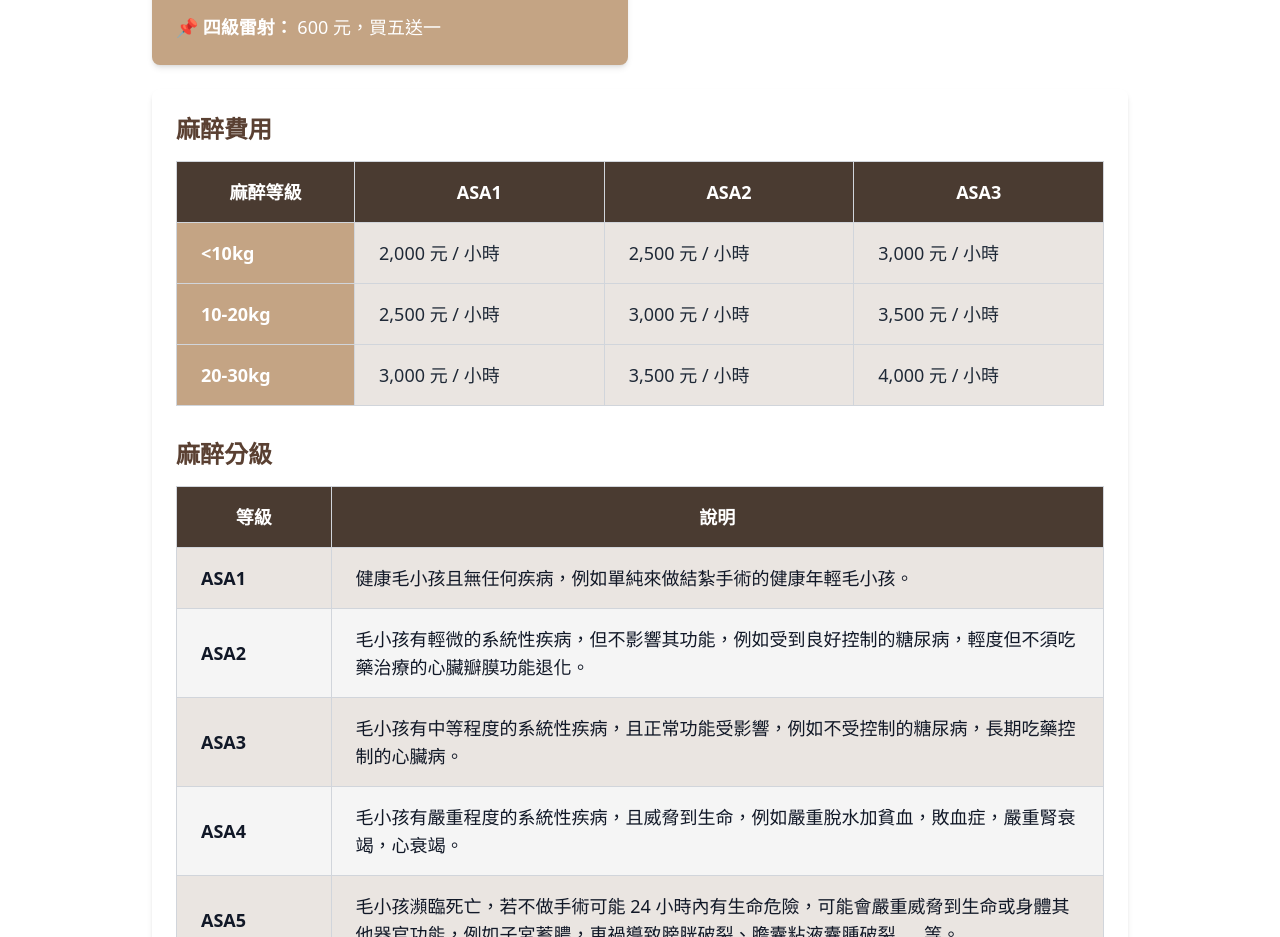
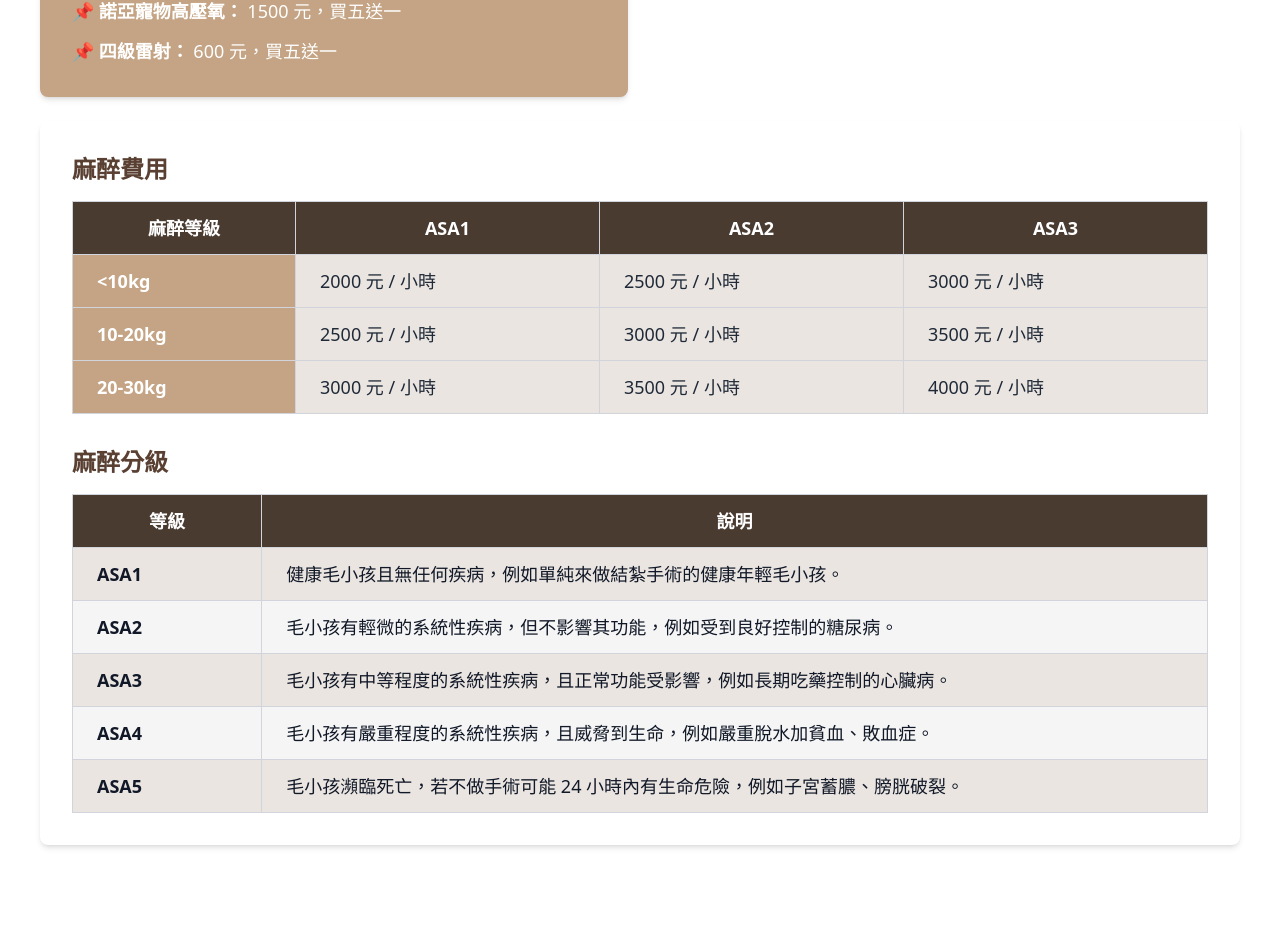
Before and after one commit to frankfu88/wenzhi, a Next.js app: page /pricing in a window 1280 px wide. Shown: the part 675-1612 px from the top of the page. Built offline with nearby package versions, Linux system fonts and the light colour scheme.

Commit message:
調整價格一覽RWD

```diff
--- a/src/app/pricing/page.tsx
+++ b/src/app/pricing/page.tsx
@@ -2,113 +2,100 @@ import { FaPaw } from "react-icons/fa";
 
 export default function Pricing() {
   return (
-    <main className="max-w-5xl mx-auto py-20 px-6">
+    <main className="max-w-5xl sm:max-w-full mx-auto py-20 px-4 md:px-6">
       <h2 className="text-4xl font-bold text-[#5A4032] flex items-center justify-center gap-2">
         <FaPaw className="text-yellow-500" /> 價格一覽
       </h2>
 
-      {/* 使用 Grid 讓價格區塊排列均勻 */}
-      <div className="grid grid-cols-2 md:grid-cols-2 gap-6 mt-8">
+      {/* 📌 使用 Grid 調整不同裝置的顯示方式 */}
+      <div className="grid grid-cols-1 md:grid-cols-2 gap-6 mt-8">
 
         {/* 一般門診收費 */}
-        <section className="bg-[#E6D6CC] text-gray-900 p-6 rounded-lg shadow-md flex flex-col">
+        <section className="bg-[#E6D6CC] text-gray-900 p-6 md:p-8 rounded-lg shadow-md flex flex-col">
           <h2 className="text-2xl font-bold">一般門診收費</h2>
-          <ul className="mt-4 space-y-3 text-lg">
+          <ul className="mt-4 gap-3 flex flex-col text-lg">
             <li>📌 掛號費：<b>50 元</b></li>
             <li>📌 診察費：<b>100 元</b></li>
           </ul>
         </section>
 
         {/* 檢驗費用 */}
-        <section className="bg-[#9D8575] text-white p-6 rounded-lg shadow-md flex flex-col">
+        <section className="bg-[#9D8575] text-white p-6 md:p-8 rounded-lg shadow-md flex flex-col">
           <h2 className="text-2xl font-bold">檢驗費用</h2>
-          <ul className="mt-4 space-y-3 text-lg">
-            <li>📌 <b>一般血檢：</b> 1500 元<br /><span className="text-sm">(含血液學、生化 10 項)</span></li>
-            <li>📌 <b>進階血檢：</b> 2650 元<br /><span className="text-sm">(含血液學、電解質生化 15 項)</span></li>
+          <ul className="mt-4 gap-3 flex flex-col text-lg">
+            <li>📌 <b>一般血檢：</b> 1500 元 <br /><span className="text-sm">(含血液學、生化 10 項)</span></li>
+            <li>📌 <b>進階血檢：</b> 2650 元 <br /><span className="text-sm">(含血液學、電解質生化 15 項)</span></li>
             <li>📌 <b>體檢 X 光檢查：</b> 600 元 / 張</li>
             <li>📌 <b>超音波檢查：</b> 800 元起</li>
           </ul>
         </section>
 
         {/* 復健物理治療 */}
-        <section className="bg-[#C4A484] text-white p-6 rounded-lg shadow-md flex flex-col">
+        <section className="bg-[#C4A484] text-white p-6 md:p-8 rounded-lg shadow-md flex flex-col">
           <h2 className="text-2xl font-bold">復健物理治療</h2>
-          <ul className="mt-4 space-y-3 text-lg">
+          <ul className="mt-4 gap-3 flex flex-col text-lg">
             <li>📌 <b>諾亞寵物高壓氧：</b> 1500 元，買五送一</li>
             <li>📌 <b>四級雷射：</b> 600 元，買五送一</li>
           </ul>
         </section>
 
-        {/* 麻醉費用表格 - 讓其佔據整排 (col-span-2) */}
-<section className="bg-white text-gray-900 p-6 rounded-lg shadow-md flex flex-col col-span-2">
+        {/* 📌 麻醉費用表格 */}
+        <section className="bg-white text-gray-900 p-6 md:p-8 rounded-lg shadow-md flex flex-col col-span-1 md:col-span-2">
           <h2 className="text-2xl font-bold">麻醉費用</h2>
 
-  {/* 麻醉等級費用表格 */}
-  <table className="w-full border-collapse mt-4 text-lg">
+          {/* 📌 可水平滾動的表格，適應小螢幕 */}
+          <div className="overflow-x-auto">
+            <table className="w-full border-collapse mt-4 text-sm md:text-lg">
               <thead>
                 <tr className="bg-[#4A3B31] text-white">
-        <th className="border border-gray-300 px-6 py-4">麻醉等級</th>
-        <th className="border border-gray-300 px-6 py-4">ASA1</th>
-        <th className="border border-gray-300 px-6 py-4">ASA2</th>
-        <th className="border border-gray-300 px-6 py-4">ASA3</th>
+                  <th className="border border-gray-300 px-4 md:px-6 py-3">麻醉等級</th>
+                  <th className="border border-gray-300 px-4 md:px-6 py-3">ASA1</th>
+                  <th className="border border-gray-300 px-4 md:px-6 py-3">ASA2</th>
+                  <th className="border border-gray-300 px-4 md:px-6 py-3">ASA3</th>
                 </tr>
               </thead>
               <tbody>
-      <tr className="bg-[#C4A484] text-white">
-        <td className="border border-gray-300 px-6 py-4 font-bold">&lt;10kg</td>
-        <td className="border border-gray-300 px-6 py-4 bg-[#EAE5E1] text-gray-800">2,000 元 / 小時</td>
-        <td className="border border-gray-300 px-6 py-4 bg-[#EAE5E1] text-gray-800">2,500 元 / 小時</td>
-        <td className="border border-gray-300 px-6 py-4 bg-[#EAE5E1] text-gray-800">3,000 元 / 小時</td>
+                {[["<10kg", 2000, 2500, 3000], ["10-20kg", 2500, 3000, 3500], ["20-30kg", 3000, 3500, 4000]].map(
+                  ([weight, asa1, asa2, asa3], index) => (
+                    <tr key={index} className="bg-[#C4A484] text-white">
+                      <td className="border border-gray-300 px-4 md:px-6 py-3 font-bold">{weight}</td>
+                      <td className="border border-gray-300 px-4 md:px-6 py-3 bg-[#EAE5E1] text-gray-800">{asa1} 元 / 小時</td>
+                      <td className="border border-gray-300 px-4 md:px-6 py-3 bg-[#EAE5E1] text-gray-800">{asa2} 元 / 小時</td>
+                      <td className="border border-gray-300 px-4 md:px-6 py-3 bg-[#EAE5E1] text-gray-800">{asa3} 元 / 小時</td>
                     </tr>
-      <tr className="bg-[#C4A484] text-white">
-        <td className="border border-gray-300 px-6 py-4 font-bold">10-20kg</td>
-        <td className="border border-gray-300 px-6 py-4 bg-[#EAE5E1] text-gray-800">2,500 元 / 小時</td>
-        <td className="border border-gray-300 px-6 py-4 bg-[#EAE5E1] text-gray-800">3,000 元 / 小時</td>
-        <td className="border border-gray-300 px-6 py-4 bg-[#EAE5E1] text-gray-800">3,500 元 / 小時</td>
-      </tr>
-      <tr className="bg-[#C4A484] text-white">
-        <td className="border border-gray-300 px-6 py-4 font-bold">20-30kg</td>
-        <td className="border border-gray-300 px-6 py-4 bg-[#EAE5E1] text-gray-800">3,000 元 / 小時</td>
-        <td className="border border-gray-300 px-6 py-4 bg-[#EAE5E1] text-gray-800">3,500 元 / 小時</td>
-        <td className="border border-gray-300 px-6 py-4 bg-[#EAE5E1] text-gray-800">4,000 元 / 小時</td>
-      </tr>
+                  )
+                )}
               </tbody>
             </table>
+          </div>
 
-  {/* 麻醉分級表格 */}
+          {/* 📌 麻醉分級表格 */}
           <h3 className="text-2xl font-bold mt-8">麻醉分級</h3>
-  <table className="w-full border-collapse mt-4 text-lg">
+          <div className="overflow-x-auto">
+            <table className="w-full border-collapse mt-4 text-sm md:text-lg">
               <thead>
                 <tr className="bg-[#4A3B31] text-white">
-        <th className="border border-gray-300 px-6 py-4 w-1/6">等級</th>
-        <th className="border border-gray-300 px-6 py-4">說明</th>
+                  <th className="border border-gray-300 px-4 md:px-6 py-3 w-1/6">等級</th>
+                  <th className="border border-gray-300 px-4 md:px-6 py-3">說明</th>
                 </tr>
               </thead>
               <tbody>
-      <tr className="bg-[#EAE5E1] text-gray-900">
-        <td className="border border-gray-300 px-6 py-4 font-bold">ASA1</td>
-        <td className="border border-gray-300 px-6 py-4">健康毛小孩且無任何疾病，例如單純來做結紮手術的健康年輕毛小孩。</td>
+                {[
+                  ["ASA1", "健康毛小孩且無任何疾病，例如單純來做結紮手術的健康年輕毛小孩。"],
+                  ["ASA2", "毛小孩有輕微的系統性疾病，但不影響其功能，例如受到良好控制的糖尿病。"],
+                  ["ASA3", "毛小孩有中等程度的系統性疾病，且正常功能受影響，例如長期吃藥控制的心臟病。"],
+                  ["ASA4", "毛小孩有嚴重程度的系統性疾病，且威脅到生命，例如嚴重脫水加貧血、敗血症。"],
+                  ["ASA5", "毛小孩瀕臨死亡，若不做手術可能 24 小時內有生命危險，例如子宮蓄膿、膀胱破裂。"]
+                ].map(([level, description], index) => (
+                  <tr key={index} className={index % 2 === 0 ? "bg-[#EAE5E1] text-gray-900" : "bg-[#F5F5F5] text-gray-900"}>
+                    <td className="border border-gray-300 px-4 md:px-6 py-3 font-bold">{level}</td>
+                    <td className="border border-gray-300 px-4 md:px-6 py-3">{description}</td>
                   </tr>
-      <tr className="bg-[#F5F5F5] text-gray-900">
-        <td className="border border-gray-300 px-6 py-4 font-bold">ASA2</td>
-        <td className="border border-gray-300 px-6 py-4">毛小孩有輕微的系統性疾病，但不影響其功能，例如受到良好控制的糖尿病，輕度但不須吃藥治療的心臟瓣膜功能退化。</td>
-      </tr>
-      <tr className="bg-[#EAE5E1] text-gray-900">
-        <td className="border border-gray-300 px-6 py-4 font-bold">ASA3</td>
-        <td className="border border-gray-300 px-6 py-4">毛小孩有中等程度的系統性疾病，且正常功能受影響，例如不受控制的糖尿病，長期吃藥控制的心臟病。</td>
-      </tr>
-      <tr className="bg-[#F5F5F5] text-gray-900">
-        <td className="border border-gray-300 px-6 py-4 font-bold">ASA4</td>
-        <td className="border border-gray-300 px-6 py-4">毛小孩有嚴重程度的系統性疾病，且威脅到生命，例如嚴重脫水加貧血，敗血症，嚴重腎衰竭，心衰竭。</td>
-      </tr>
-      <tr className="bg-[#EAE5E1] text-gray-900">
-        <td className="border border-gray-300 px-6 py-4 font-bold">ASA5</td>
-        <td className="border border-gray-300 px-6 py-4">毛小孩瀕臨死亡，若不做手術可能 24 小時內有生命危險，可能會嚴重威脅到生命或身體其他器官功能，例如子宮蓄膿，車禍導致膀胱破裂、膽囊粘液囊腫破裂……等。</td>
-      </tr>
+                ))}
               </tbody>
             </table>
+          </div>
         </section>
-
       </div>
     </main>
   );
```
Lines whose indentation alone changed are shown as unchanged.
